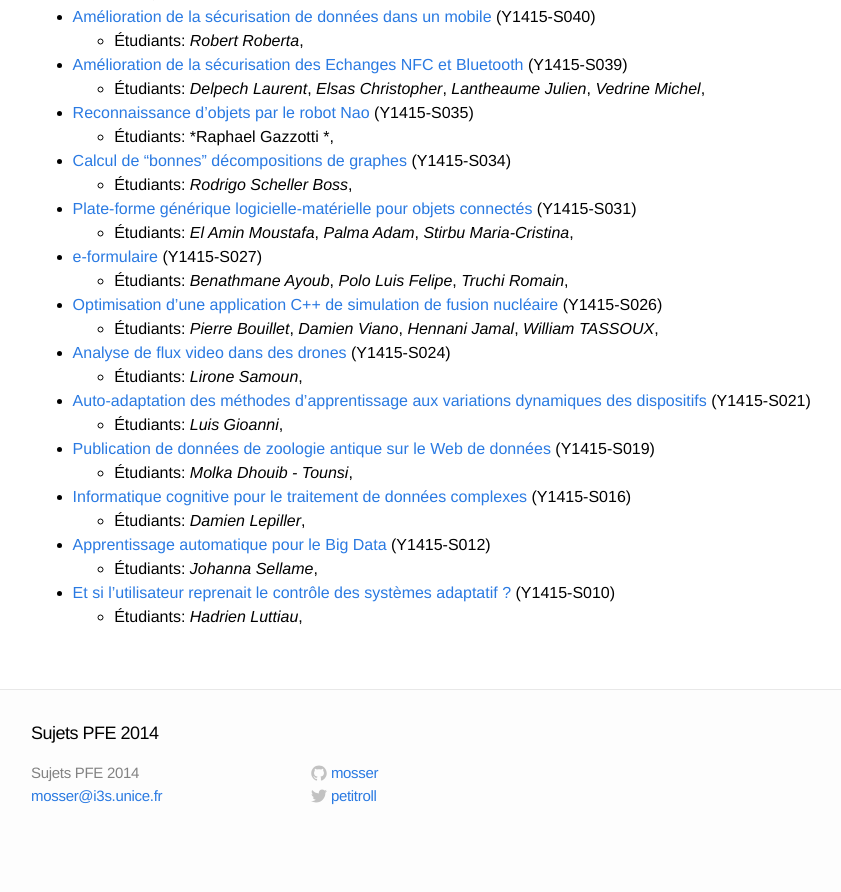
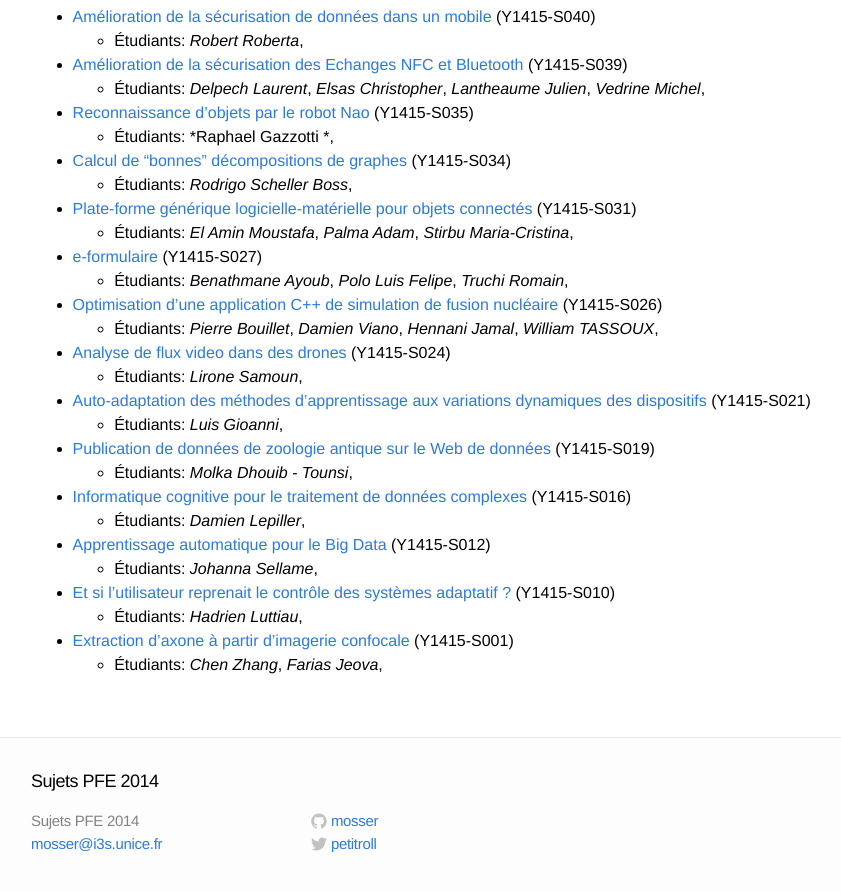
Before and after one commit to gmolines/pfe, a Jekyll site: the page built from index.md, in a window 1280 px wide and 900 px high, scrolled down 1227 px. Shown: the top 892 px of the window, without its empty margins (209-1050 px from the left). Built offline with Jekyll 4.4.1, drawn with Linux system fonts in a browser that asks for light colours; before the commit the page ends 2079 px from its top, so only the background shows below that.

Commit message:
Update 2014-09-03-Y1415-S001.markdown

```diff
--- a/_posts/2014-09-03-Y1415-S001.markdown
+++ b/_posts/2014-09-03-Y1415-S001.markdown
@@ -2,7 +2,8 @@
 layout: post
 title: "Extraction d'axone à partir d'imagerie confocale"
 date: 2014-09-03 16:44:36
-categories: [dispo, gmd]
+categories: [oqp, gmd]
+students: ["Chen Zhang", "Farias Jeova"]
 pid: Y1415-S001
 type: Engineering
 contact: Xavier Descombes
```
